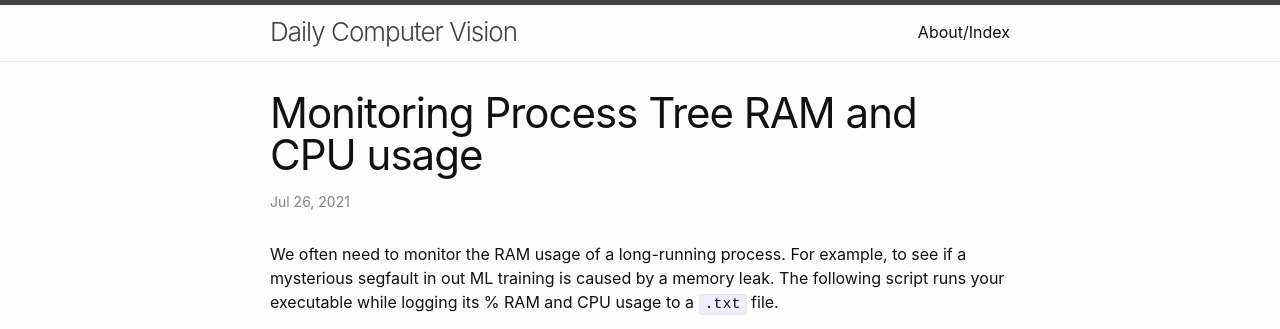
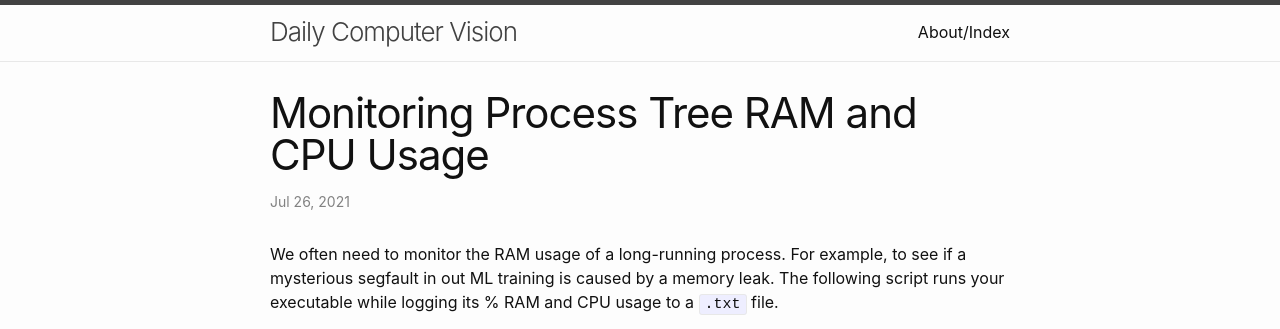
Before and after one commit to samarth-robo/blog, a Jekyll site: the page built from _posts/2021-07-26-monitor_cpu_memory.md, in a window 1280 px wide. Shown: the top 329 px of the page. Built offline with Jekyll 4.4.1, drawn with Linux system fonts in a browser that asks for light colours; emoji names are drawn with the system emoji font; comment, search, counter and statistics services are not loaded.

```diff
--- a/_posts/2021-07-26-monitor_cpu_memory.md
+++ b/_posts/2021-07-26-monitor_cpu_memory.md
@@ -1,6 +1,6 @@
 ---
 layout: post
-title:  "Monitoring Process Tree RAM and CPU usage"
+title:  "Monitoring Process Tree RAM and CPU Usage"
 tags: [remote_work, misc]
 ---
 
```
